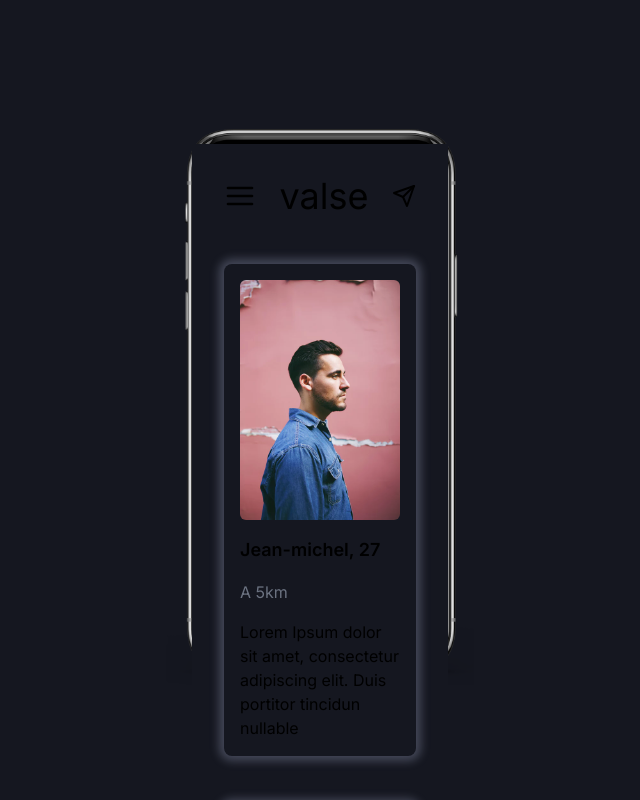
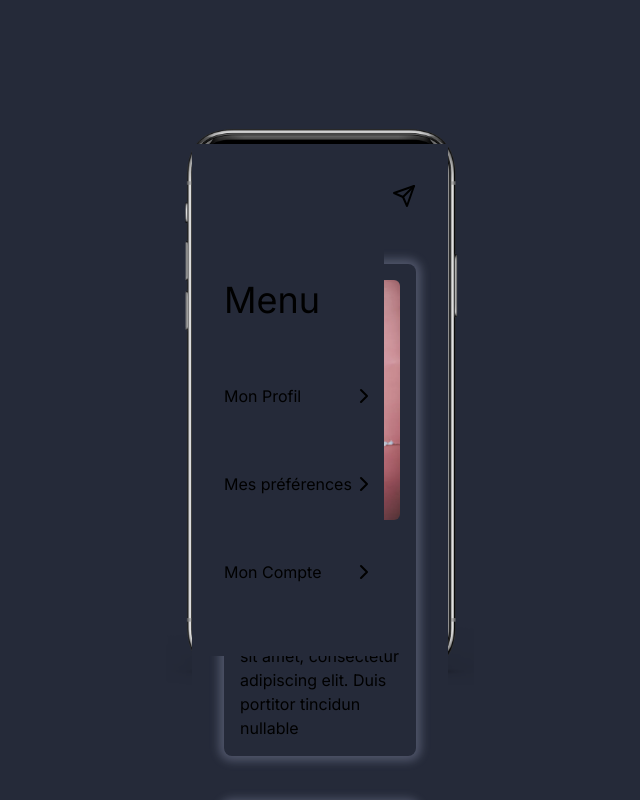
Before and after one commit to lgatibel/valse-poc, a Next.js app: page /home in a window 1280 px wide. Shown: the top 800 px of the page, without its empty margins (320-960 px from the left). Built offline with nearby package versions, Linux system fonts and the light colour scheme; data requests are answered from the project's data file.

Commit message:
add menu layout

```diff
--- /dev/null
+++ b/app/components/Menus/Menu.tsx
@@ -0,0 +1,34 @@
+import Ico from '@/app/components/Ico'
+import React from 'react'
+
+export default function Menu() {
+
+    const menuItems = [
+        {
+            label: "Mon Profil",
+            link: "/"
+        },
+        {
+            label: "Mes préférences",
+            link: "/"
+        },
+        {
+            label: "Mon Compte",
+            link: "/"
+        }
+    ]
+
+    return (
+        <div className="flex flex-col absolute top-0 bottom-0 left-0 w-9/12 bg-primary pl-8 p-2 gap-16">
+            <div className="text-4xl pt-32">Menu</div>
+            <div className="flex flex-col gap-16">
+                {menuItems.map((item) =>
+                    <div className="flex justify-between">
+                        {item.label}
+                        <Ico icon="FiChevronRight" />
+                    </div>
+                )}
+            </div>
+        </div>
+    )
+}
--- a/app/home/page.tsx
+++ b/app/home/page.tsx
@@ -2,6 +2,7 @@ import React from 'react'
 import HomeNavBar from '@/components/Navigation/HomeNavBar'
 import ProfilCard from '@/app/components/Profil/ProfilCard'
 import { getProfils } from '@/app/queries/profilQueries'
+import Menu from '@/app/components/Menus/Menu'
 
 export default async function Home() {
   let profils = await getProfils()
@@ -9,6 +10,7 @@ export default async function Home() {
   return (
     <div className="w-full flex flex-col flex-grow gap-12 p-4">
       <HomeNavBar />
+      <Menu/>
       {profils ? profils.map((profil) => { return <ProfilCard profil={profil} /> }) : null}
     </div>
   )
--- a/tailwind.config.ts
+++ b/tailwind.config.ts
@@ -10,7 +10,7 @@ const config: Config = {
         'profil-card': '0px 0px 10px 5px',
       },
       colors: {
-        primary: "#151720",
+        primary: "#252a39",
         shadow: "#b3badb4d",
       },
       fontFamily: {
```
